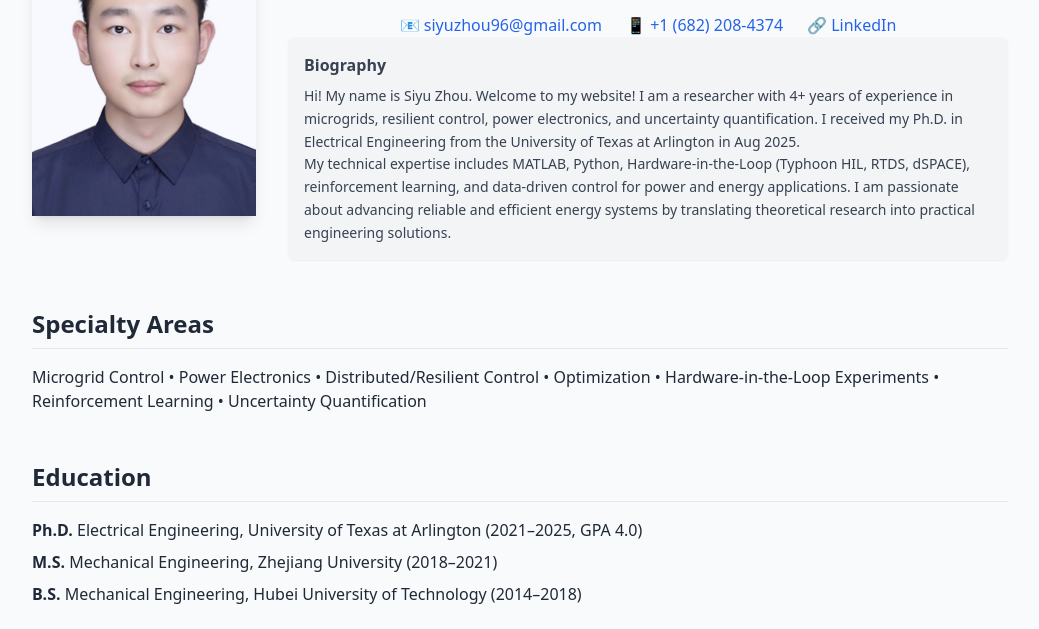
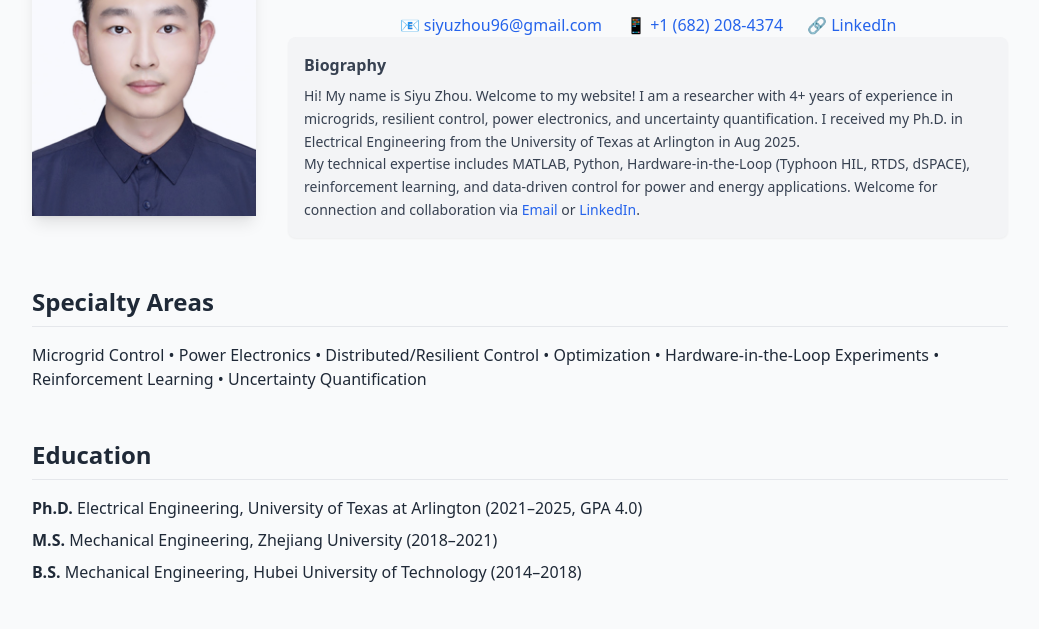
Before and after one commit to Siyuzhou11/Siyu-Zhou, a plain HTML site: page index.html in a window 1280 px wide. Shown: the part 171-800 px from the top of the page, without its empty margins (120-1159 px from the left). Drawn offline with nearby package versions, Linux system fonts and the light colour scheme.

Commit message:
Update index.html

```diff
--- a/index.html
+++ b/index.html
@@ -47,9 +47,12 @@
         from the University of Texas at Arlington in Aug 2025.
       <p>
         My technical expertise includes MATLAB, Python, Hardware-in-the-Loop (Typhoon HIL, RTDS, dSPACE),
-        reinforcement learning, and data-driven control for power and energy applications. I am passionate
-        about advancing reliable and efficient energy systems by translating theoretical research into
-        practical engineering solutions.
+        reinforcement learning, and data-driven control for power and energy applications.
+        Welcome for connection and collaboration via
+       <a href="mailto:siyuzhou96@gmail.com" class="text-blue-600 hover:underline">Email</a>
+       or
+       <a href="https://www.linkedin.com/in/siyu-zhou-521547190" target="_blank" class="text-blue-600 hover:underline">LinkedIn</a>.
+
       </p>
     </div>
   </div>
```
